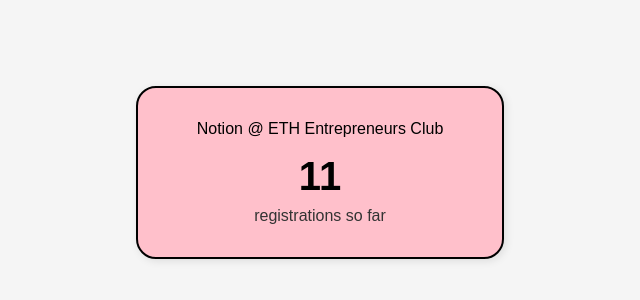
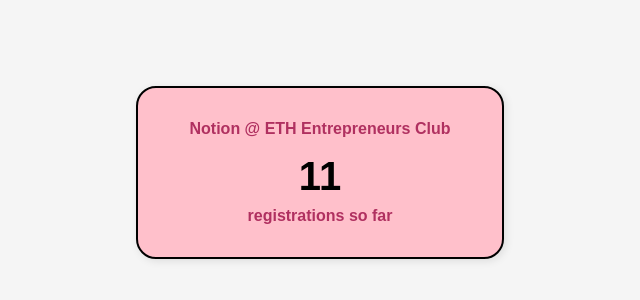
Before and after one commit to jillmetcalfe/Luma-event-data, a plain HTML site: page index.html in a window 1280 px wide. Shown: the part 228-528 px from the top of the page, without its empty margins (320-960 px from the left). Drawn offline with Linux system fonts and the light colour scheme.

Commit message:
Update index.html
tweak fonts

```diff
--- a/index.html
+++ b/index.html
@@ -24,9 +24,13 @@
       box-shadow: 2px 2px 8px rgba(0,0,0,0.1);
     }
 
+    .line1, .line3 {
+      font-size: 1rem;
+      font-weight: bold;
+      color: #b03060; /* dark pink */
+    }
+
     .line1 {
-      font-size: 1rem;
-      font-weight: 500;
       margin-bottom: 1rem;
     }
 
@@ -34,11 +38,7 @@
       font-size: 2.5rem;
       font-weight: bold;
       margin-bottom: 0.5rem;
-    }
-
-    .line3 {
-      font-size: 1rem;
-      color: #333;
+      color: #000;
     }
   </style>
 </head>
```
